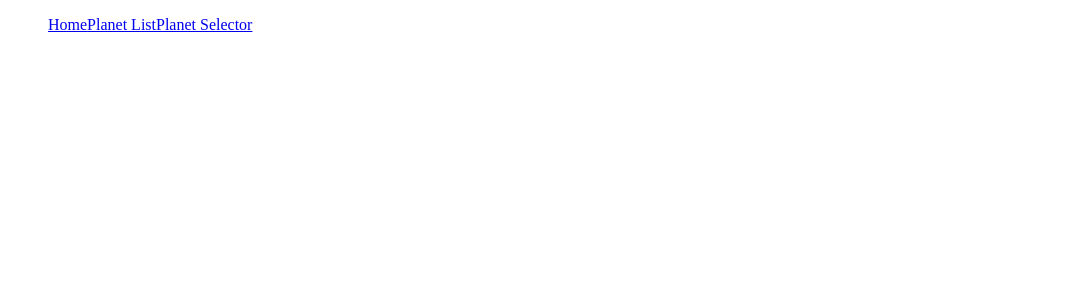
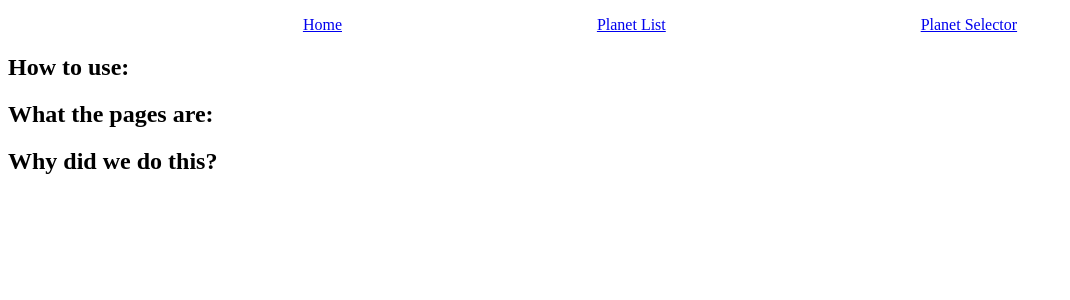
Before and after one commit to ASGili/Planet_Explorer, a React (Create React App) app in the folder asha/: page / in a window 1280 px wide. Shown: the top 300 px of the page, without its empty margins (0-1070 px from the left). Built offline with nearby package versions, Linux system fonts and the light colour scheme.

Commit message:
we have a planet list

```diff
--- a/asha/package.json
+++ b/asha/package.json
@@ -8,7 +8,7 @@
     "@testing-library/user-event": "^13.5.0",
     "react": "^18.2.0",
     "react-dom": "^18.2.0",
-    "react-router": "^6.11.2",
+    "react-router-dom": "^6.11.2",
     "react-scripts": "5.0.1",
     "web-vitals": "^2.1.4"
   },
--- a/asha/src/App.js
+++ b/asha/src/App.js
@@ -1,14 +1,27 @@
 import NavBar from "./components/NavBar";
 import HomeInfo from "./components/HomeInfo";
+import PlanetList from "./components/PlanetList";
+import PlanetSelector from "./components/PlanetSelector";
+import { useState, useEffect} from "react";
+import {BrowserRouter as Router, Routes, Route} from "react-router-dom";
+import "./app.css";
 
 
 function App() {
 
+  const [planets, SetPlanets] = useState([])
+
+  // useEffect(()=>{},[])
 
   return (
-    <>
+    <Router>
     <NavBar/>
-    </>
+      <Routes>
+        <Route path="/" element={<HomeInfo/>} />
+        <Route path="/planets" element={<PlanetList planets={planets}/>} />
+        <Route path="/selector" element={<PlanetSelector/>} />
+      </Routes>
+    </Router>
   );
 }
 
--- /dev/null
+++ b/asha/src/app.css
@@ -0,0 +1,13 @@
+ul {
+    display: flex;
+    justify-content: space-evenly;
+}
+
+.planetList {
+    display:flex;
+    flex-direction: column;
+}
+
+.planet {
+    padding: 10px;
+}
--- a/asha/src/components/HomeInfo.js
+++ b/asha/src/components/HomeInfo.js
@@ -1,5 +1,14 @@
+
 const HomeInfo = () => {
 
+    return(
+        <article>
+            <section><h2>How to use: </h2></section>
+            <section><h2>What the pages are: </h2></section>
+            <section><h2>Why did we do this?</h2></section>
+        </article>
+
+    )
 
 }
 
--- /dev/null
+++ b/asha/src/components/PlanetList.js
@@ -0,0 +1,15 @@
+const PlanetList = ({planets})=>{
+
+    const planetList = planets.map((planet)=> <li className="planet">{planet}</li>)
+
+    return (
+        <>
+        <h2>The Planets of the Solar System</h2>
+        <ul className="planetList">
+            {planetList}
+        </ul>
+        </>
+    )
+}
+
+export default PlanetList
--- /dev/null
+++ b/asha/src/components/PlanetSelector.js
@@ -0,0 +1,8 @@
+const PlanetSelector = ()=> {
+
+    return (
+        <h2>Planet Selector</h2>
+    )
+}
+
+export default PlanetSelector
```
Also changed, not shown: 1 other file (tests, documents, lock files or other folders).
